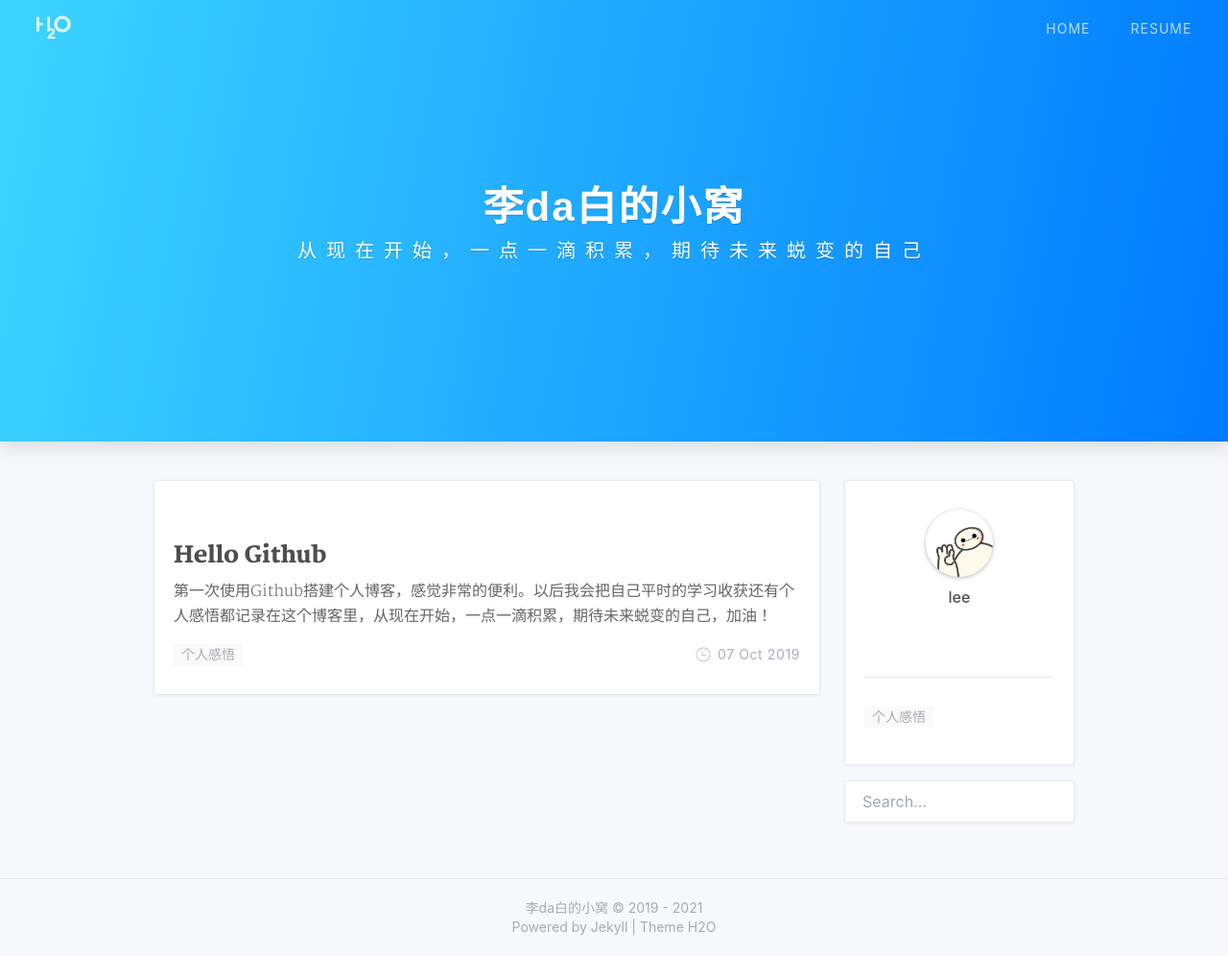
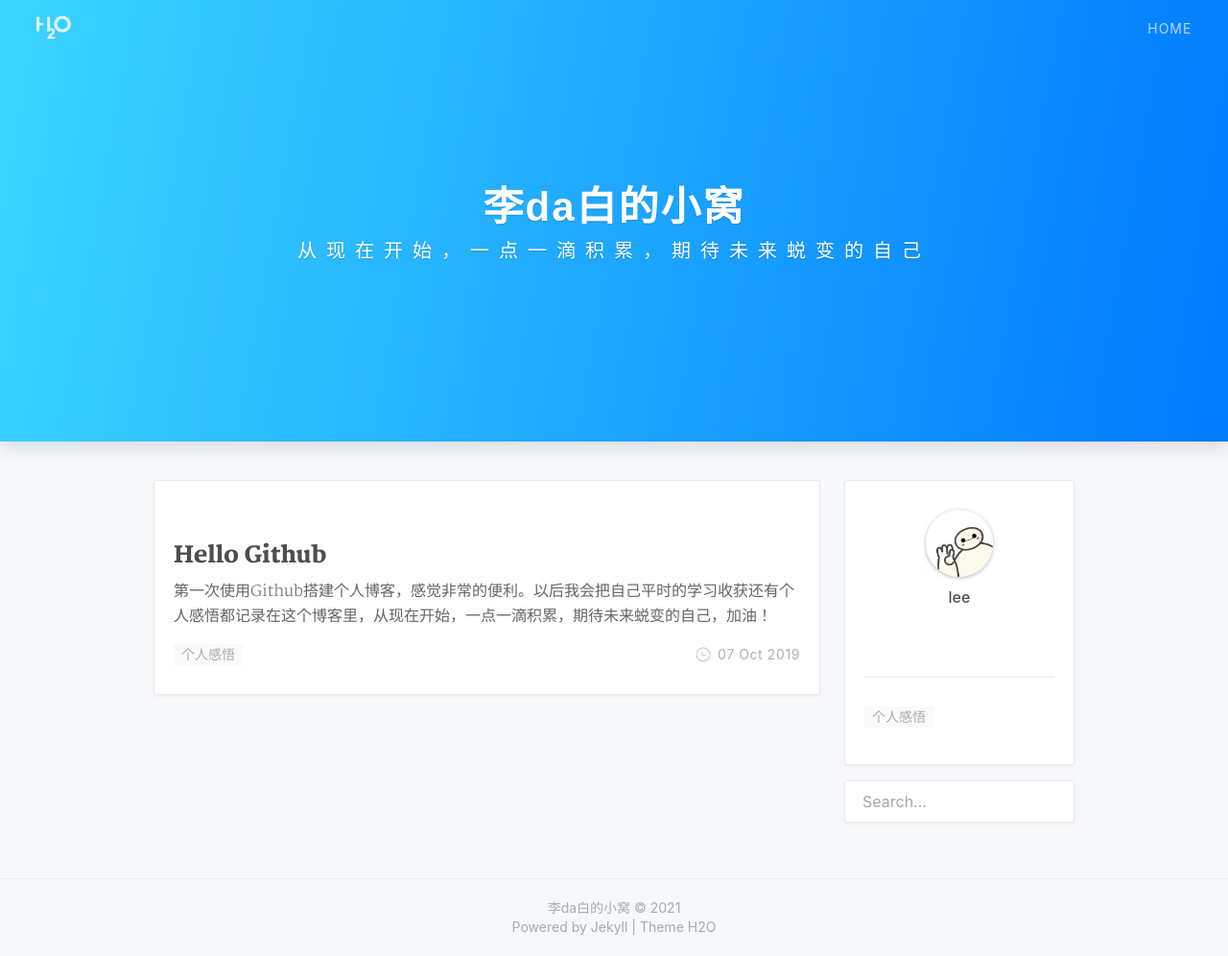
Before and after one commit to lijk-lee/lijk-lee.github.io, a Jekyll site: the page built from index.html, in a window 1280 px wide and 996 px high. Shown: the whole window at 96% size. Built offline with Jekyll 4.4.1, drawn with Linux system fonts in a browser that asks for light colours; nearby versions of some CDN libraries; the list of posts is cut into pages by our own code; comment, search, counter and statistics services are not loaded; a style sheet for code colours, icons or effects is not loaded.

Commit message:
Update _config.yml

```diff
--- a/_config.yml
+++ b/_config.yml
@@ -18,11 +18,11 @@ baseurl: ''
 nav:
   home: '/'
   #tags: '/tags.html'
-  resume: '/resume.html'
+  #resume: '/resume.html'
 
 # Footer
 footer:
-  since: 2019
+  since: 2021
 
 # Author 配置博主信息
 author: 'lee'
```
